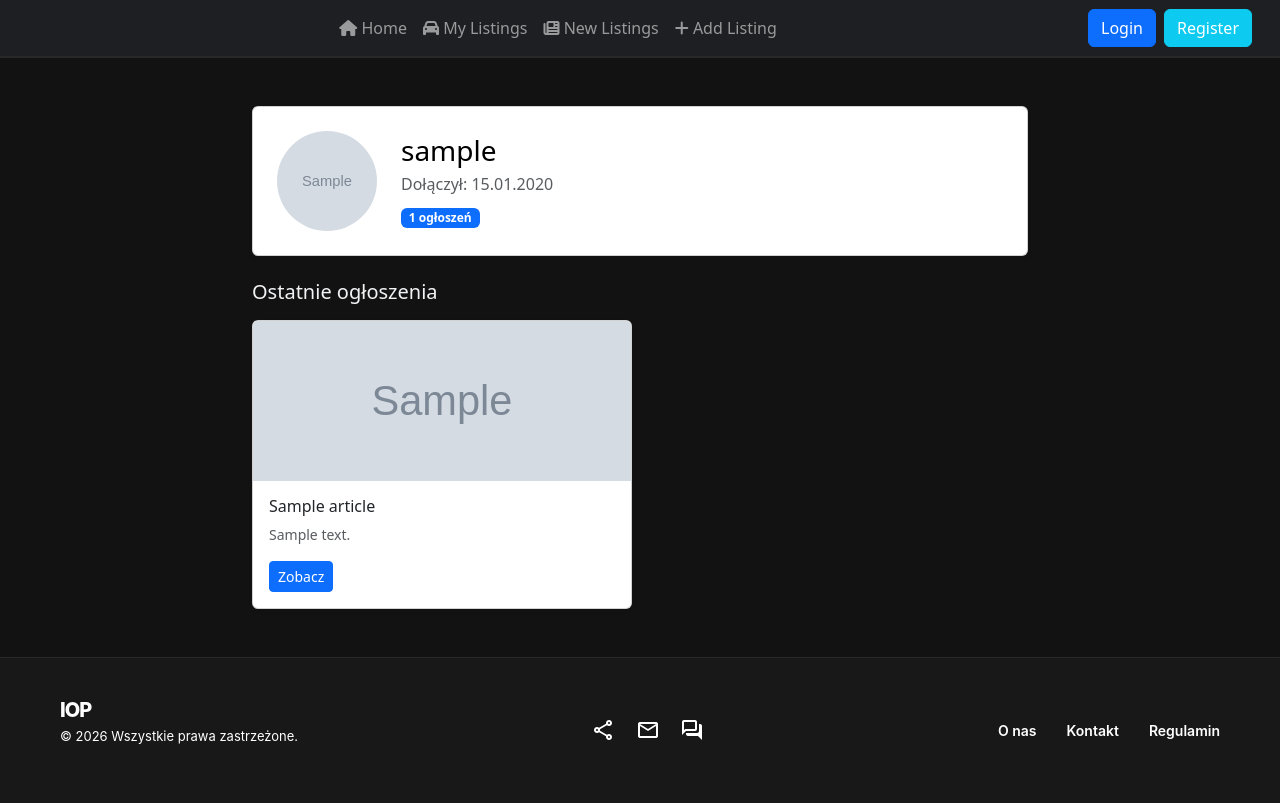
After one commit to KacperZa/IOP, a Django app: a page that uses iop/main/templates/main/layout/sidebar.html in a window 1280 px wide. The commit adds this page. Run offline with Django 5.2, Linux system fonts and the light colour scheme; tables that the repository leaves empty hold one stand-in row (values such as "Sample post"); grey boxes marked "Sample" are stand-in pictures; parts of the project's set-up code (start-up, migrations or seed data) failed here and were passed over.

Commit message:
stworzylem oraz dodalem profil urzytkownika

```diff
--- a/iop/main/templates/main/layout/sidebar.html
+++ b/iop/main/templates/main/layout/sidebar.html
@@ -36,9 +36,9 @@
               <strong>{{ request.user.username }}</strong>
             </a>
             <ul class="dropdown-menu dropdown-menu-dark dropdown-menu-end shadow">
-              <li><a class="dropdown-item" href="#">New project...</a></li>
+              <li><a class="dropdown-item" href="#">New project...</a></li><!-- <-PRZYSZLOSC NIEZNANA  -->
               <li><a class="dropdown-item" href="{% url 'settings' %}">Settings</a></li>
-              <li><a class="dropdown-item" href="#">Profile</a></li>
+              <li><a class="dropdown-item" href="{% url 'user_profile' request.user.username %}">Profil</a></li>
               <li><hr class="dropdown-divider"></li>
               <li>
                 <form method="POST" action="/logout" class="m-0">
--- a/iop/main/urls.py
+++ b/iop/main/urls.py
@@ -3,6 +3,8 @@
 from django.urls import path
 from . import views
 from news.views import NewsDetailView, NewsUpdateView, NewsDeleteView
+from django.conf.urls import include
+
 urlpatterns = [
     path('', views.index, name='home'),
     path('about', views.about, name='about'),
@@ -15,5 +17,6 @@ urlpatterns = [
     path('news/<int:pk>/update/', NewsUpdateView.as_view(), name='news_update'),
     path('news/<int:pk>/delete/', NewsDeleteView.as_view(), name='news_delete'),
     path('ogloszenie/<int:ogloszenie_id>/ulubione/', views.toggle_ulubione, name='toggle_ulubione'),
+    path('settings/', include('settings.urls')),
 
 ]
--- a/iop/news/templates/news/show.html
+++ b/iop/news/templates/news/show.html
@@ -66,7 +66,7 @@
                         {% endif %}
                     </div>
                     <div>
-                        <div style="font-size: 14px; font-weight: 700;">{{ article.autor.username }}</div>
+                        <div style="font-size: 14px; font-weight: 700;"><a href="{% url 'user_profile' article.autor.username %}">{{ article.autor.username }}</a></div>
                         <div style="font-size: 12px; color: #666;">Na IOP od {{ article.autor.date_joined|date:"M Y" }}</div>
                     </div>
                 </div>
--- /dev/null
+++ b/iop/settings/templates/settings/profile.html
@@ -0,0 +1,73 @@
+{% extends 'main/layout/layout.html' %}
+
+{% block title %}{{ profile_user.username }} - Profil{% endblock %}
+
+{% block content %}
+<div class="container py-5" style="max-width: 800px;">
+
+    <!-- Karta profilu -->
+    <div class="card shadow-sm mb-4">
+        <div class="card-body d-flex align-items-center gap-4 p-4">
+
+            <!-- Avatar -->
+            {% if profile_user.profile.avatar %}
+                <img src="{{ profile_user.profile.avatar.url }}"
+                     class="rounded-circle"
+                     width="100" height="100"
+                     style="object-fit: cover;">
+            {% else %}
+                <div class="rounded-circle bg-secondary d-flex align-items-center justify-content-center"
+                     style="width:100px; height:100px; flex-shrink:0;">
+                    <span class="text-white fs-2">{{ profile_user.username|first|upper }}</span>
+                </div>
+            {% endif %}
+
+            <!-- Info -->
+            <div>
+                <h3 class="mb-1" style="color: black;">{{ profile_user.username }}</h3>
+                <p class="text-muted mb-2">
+                    Dołączył: {{ profile_user.date_joined|date:"d.m.Y" }}
+                </p>
+                <span class="badge bg-primary">{{ articles_count }} ogłoszeń</span>
+
+                <!-- przycisk edycji tylko dla właściciela -->
+                {% if request.user == profile_user %}
+                    <a href="{% url 'settings' %}" class="btn btn-sm btn-outline-secondary ms-2">
+                        Edytuj profil
+                    </a>
+                {% endif %}
+            </div>
+
+        </div>
+    </div>
+
+    <!-- Ogłoszenia użytkownika -->
+    <h5 class="mb-3">Ostatnie ogłoszenia</h5>
+
+    {% if articles %}
+        <div class="row g-3">
+            {% for article in articles %}
+                <div class="col-md-6">
+                    <div class="card shadow-sm h-100">
+                        {% if article.image %}
+                            <img src="{{ article.image.url }}"
+                                 class="card-img-top"
+                                 style="height:160px; object-fit:cover;">
+                        {% endif %}
+                        <div class="card-body">
+                            <h6 class="card-title">{{ article.title }}</h6>
+                            <p class="card-text text-muted small">{{ article.excerpt }}</p>
+                            <a href="{% url 'news_detail' article.pk %}" class="btn btn-sm btn-primary">
+                                Zobacz
+                            </a>
+                        </div>
+                    </div>
+                </div>
+            {% endfor %}
+        </div>
+    {% else %}
+        <p class="text-muted">Ten użytkownik nie ma jeszcze żadnych ogłoszeń.</p>
+    {% endif %}
+
+</div>
+{% endblock %}
--- a/iop/settings/urls.py
+++ b/iop/settings/urls.py
@@ -7,4 +7,5 @@ urlpatterns = [
     path('settings/password/', views.change_password, name='change_password'),
     path('settings/delete/', views.delete_account, name='delete_account'),
     path('settings/avatar/', views.change_avatar, name='change_avatar'),
+    path('profile/<str:username>/', views.user_profile, name='user_profile'),
 ]
--- a/iop/settings/views.py
+++ b/iop/settings/views.py
@@ -1,7 +1,9 @@
-from django.shortcuts import render, redirect
+from django.shortcuts import render, redirect, get_object_or_404
 from django.contrib.auth import logout, update_session_auth_hash
 from django.contrib.auth.decorators import login_required
 from django.contrib import messages
+from django.contrib.auth.models import User
+from news.models import Articles
 
 # Create your views here.
 #settings page
@@ -68,3 +70,13 @@ def change_avatar(request):
         profile.save()
         messages.success(request, 'Profile picture updated.')
     return redirect('settings')
+
+def user_profile(request, username):
+    user = get_object_or_404(User,username=username)
+    articles = Articles.objects.filter(autor=user).order_by('-published_at')
+
+    return render(request, 'settings/profile.html', {
+        'profile_user': user,
+        'articles': articles,
+        'articles_count': articles.count(),
+    })
```
